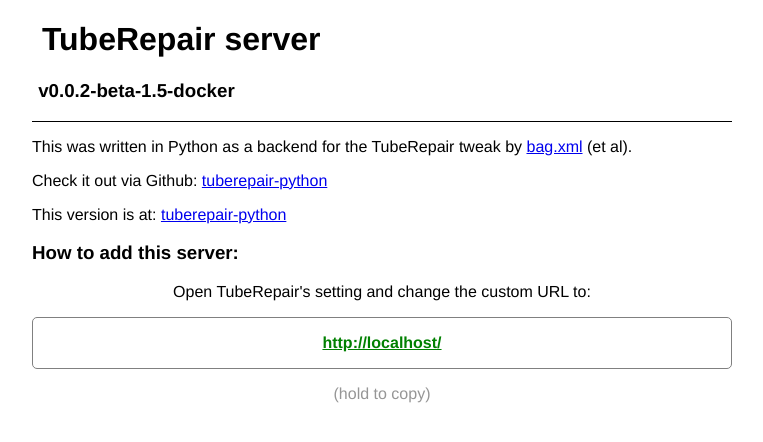
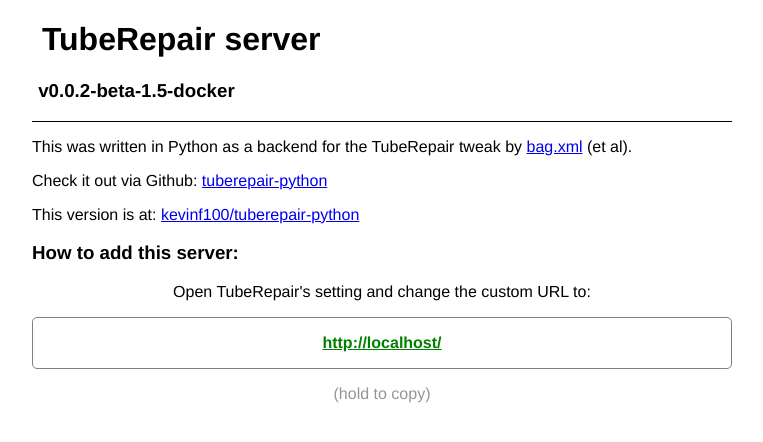
Before and after one commit to kendoodoo/tuberepair-python, a Flask app: page / in a window 1280 px wide. Shown: the top 442 px of the page, without its empty margins (258-1021 px from the left). Run offline with Flask 3, Linux system fonts and the light colour scheme; some libraries are stand-ins or nearby versions.

Commit message:
Make edit version more clear

```diff
--- a/tuberepair/templates/web/index.html
+++ b/tuberepair/templates/web/index.html
@@ -48,7 +48,7 @@
     <div id="hr"></div>
     <p>This was written in Python as a backend for the TubeRepair tweak by <a href="https://github.com/bag-xml">bag.xml</a> (et al).</p>
     <p>Check it out via Github: <a href="https://github.com/kendoodoo/tuberepair-python">tuberepair-python</a></p>
-    <p>This version is at: <a href="https://github.com/kevinf100/tuberepair.uptimetrackers.com">tuberepair-python</a></p>
+    <p>This version is at: <a href="https://github.com/kevinf100/tuberepair.uptimetrackers.com">kevinf100/tuberepair-python</a></p>
     <h3>How to add this server:</h3>
     <center>
         <p>Open TubeRepair's setting and change the custom URL to:</p>
```
